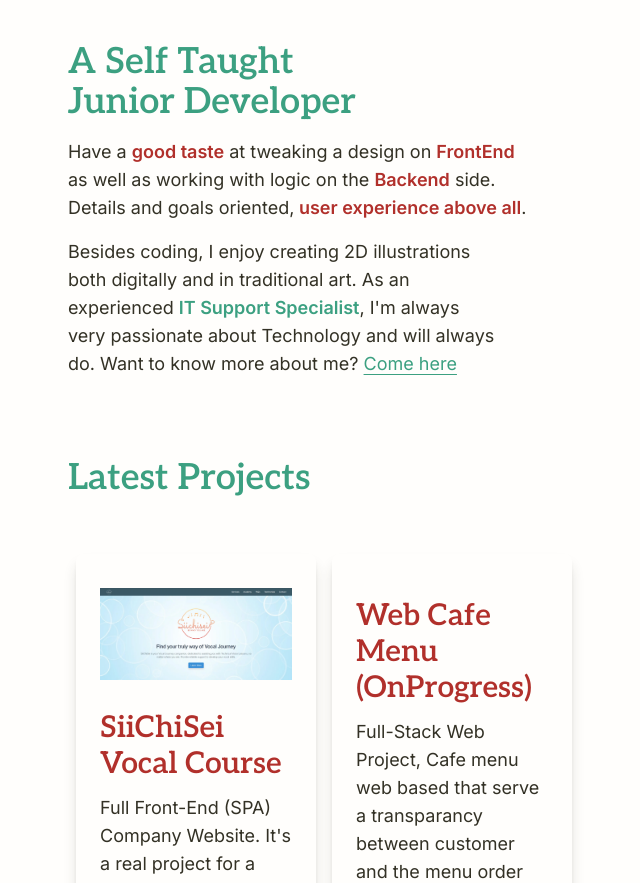
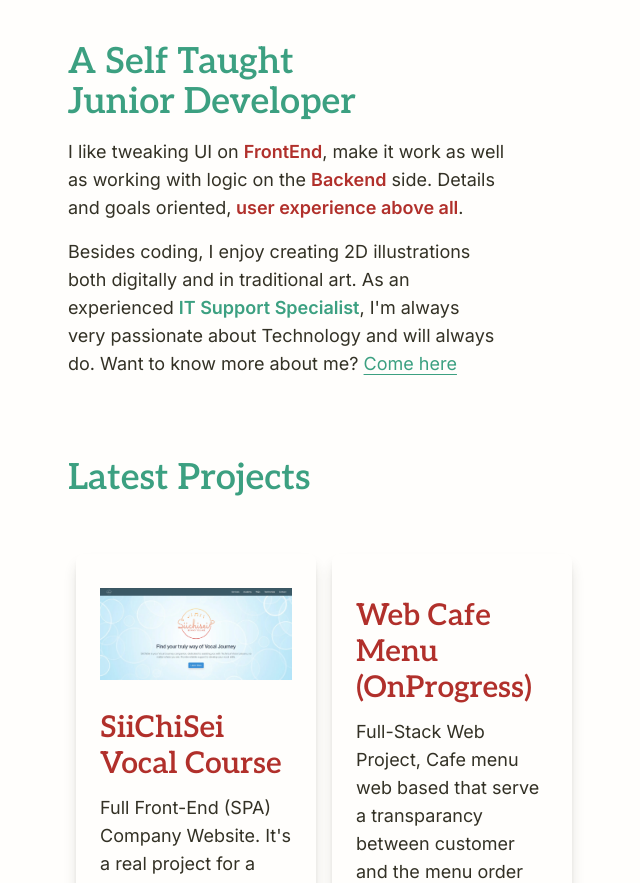
Before and after one commit to andi-ramadhan/andiramadhan.github.io, a React (Vite) app: page / in a window 1280 px wide. Shown: the part 920-1803 px from the top of the page, without its empty margins (316-956 px from the left). Built offline with nearby package versions, Linux system fonts and the light colour scheme.

Commit message:
Change paragraph content

```diff
--- a/src/pages/Home/components/AboutBrief.jsx
+++ b/src/pages/Home/components/AboutBrief.jsx
@@ -23,8 +23,8 @@ const AboutBrief = () => {
             viewport={{ once: true }}
             className="text-balance md:text-lg"
           >
-            Have a <span className="font-semibold text-my-red">good taste</span> at tweaking a design on <span className="font-semibold text-my-red">FrontEnd</span> as well as
-            working with logic on the <span className="font-semibold text-my-red"> Backend</span> side. Details and goals oriented,
+            I like tweaking UI on <span className="font-semibold text-my-red"> FrontEnd</span>, make it work as well as working with logic on the <span className="font-semibold text-my-red"> Backend</span> side.
+            Details and goals oriented,
             <span className="font-semibold text-my-red"> user experience above all</span>.
           </motion.p>
 
```
